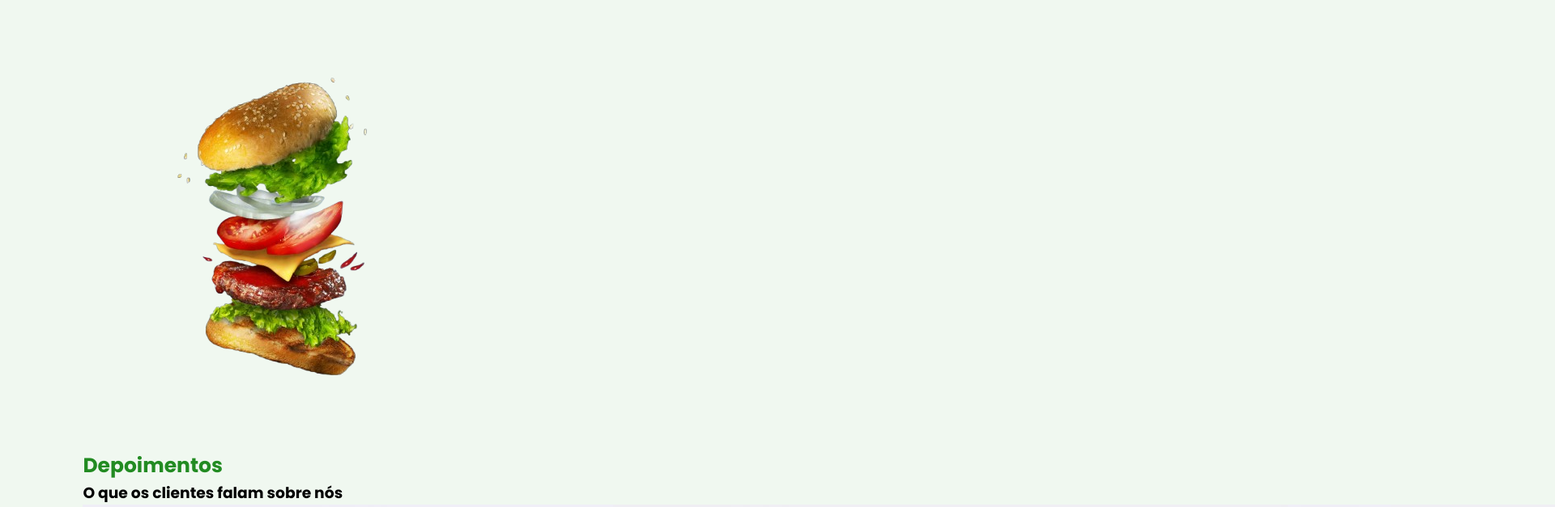
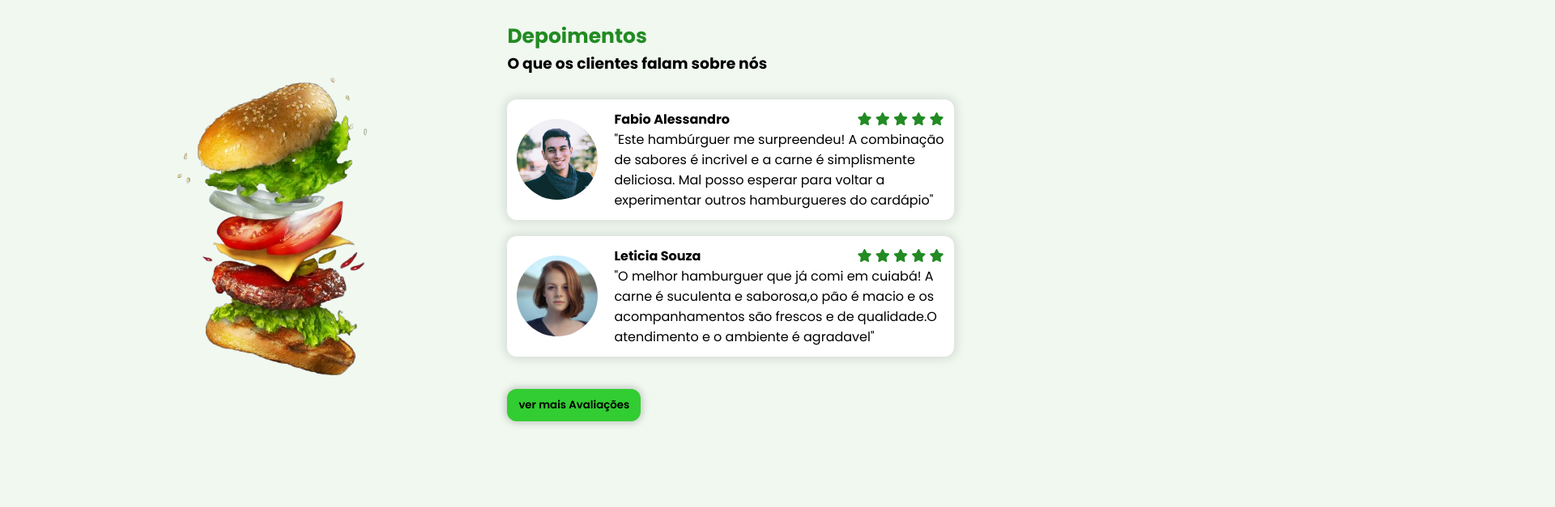
Before and after one commit to leticia-arruda-campos/cuiabano-burguer, a plain HTML site: page index.html in a window 1280 px wide. Shown: the part 1640-2267 px from the top of the page at 81% size, 1920 px wide, since content can reach past the window. After the commit the page ends 2218 px from the top, so only its background shows below. Drawn offline with Linux system fonts and the light colour scheme.

Commit message:
add estilo a seção de depoimentos

```diff
--- a/index.html
+++ b/index.html
@@ -219,7 +219,7 @@
       </div>
     </section>
     <!-- Testimonials -->
-    <section id="Testimonials">
+    <section id="testimonials">
       <img src="images/burguer.png" alt="imagem de um Burguer com todos os ingredientes em detalhes" id="testimonal_burguer">
       <div id="testemonials_content">
         <h2 class="section-title">
@@ -233,7 +233,7 @@
             <!-- feedback do homem -->
           <div class="feedback">
             <img src="images/avatar2.jpg" alt="Imagem do cliente homem" class="feedback-avatar">
-            <div class="feedback-concent">
+            <div class="feedback-content">
               <p>
                 <strong>Fabio Alessandro</strong>
                 <span>
@@ -252,7 +252,7 @@
             <!-- feedback da mulher -->
           <div class="feedback">
             <img src="images/avatar.jpg" alt="Imagem de uma cliente mulher" class="feedback-avatar">
-            <div class="feedback-concent">
+            <div class="feedback-content">
               <p>
                 <strong>Leticia Souza</strong>
                 <span>
@@ -269,7 +269,7 @@
             </div>
           </div> <!-- fim do feedback da mulher -->
         </div>
-        <button class="tbn-defauld">
+        <button class="btn-default">
           ver mais Avaliações
         </button>
       </div>
--- a/styles.css
+++ b/styles.css
@@ -264,3 +264,60 @@ min-height: 100vh;
   align-items: center;
   gap: 20px;
 }
+
+/* Testimonials */
+#testimonials {
+  min-width: calc(100vh - 91px);
+  display: flex;
+  align-content: center;
+  justify-items: center;
+  gap: 48px;
+}
+
+#testimonial_burguer {
+  width: 500px;
+  height: auto;
+}
+
+#testimonials .section-subtitle {
+  font-size: 2.5rem;
+}
+
+#testimonials_concent {
+  width: 50%;
+}
+
+#feedbacks {
+  display: flex;
+  flex-direction: column;
+  gap: 20px;
+  margin-bottom: 40px;
+  margin-top: 30px;
+}
+
+.feedback {
+  display: flex;
+  align-items: center;
+  gap: 20px;
+  background-color: var(--color-neutral-0);
+  padding: 12px;
+  border-radius: 12px;
+  box-shadow: 0px 0px 12px 4px rgba(0, 0, 0, 0.1);
+}
+
+
+.feedback-avatar {
+  width: 100px;
+  height: 100px;
+  border-radius: 100%;
+  object-fit: cover;
+}
+
+.feedback-content p {
+  display: flex;
+  justify-content: space-between;
+}
+
+.feedback-content p span {
+  color: var(--color-primary-6);
+}
```
